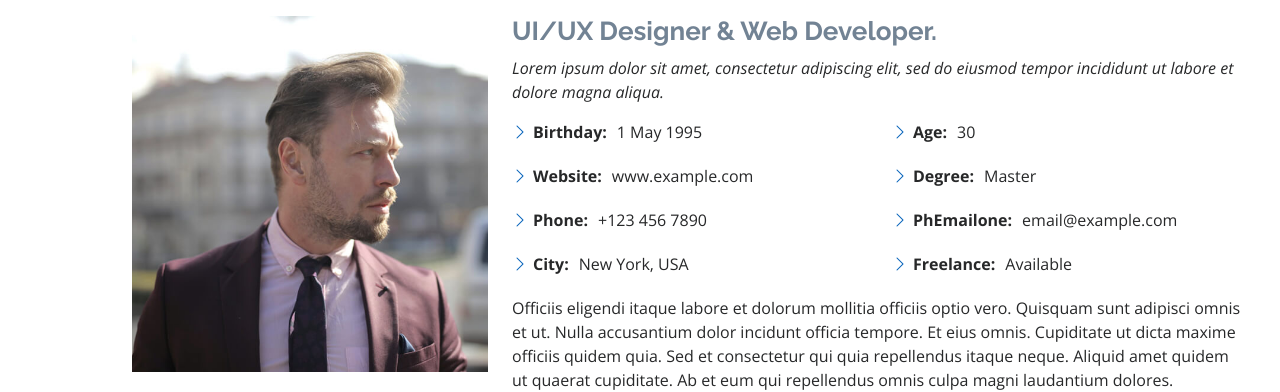
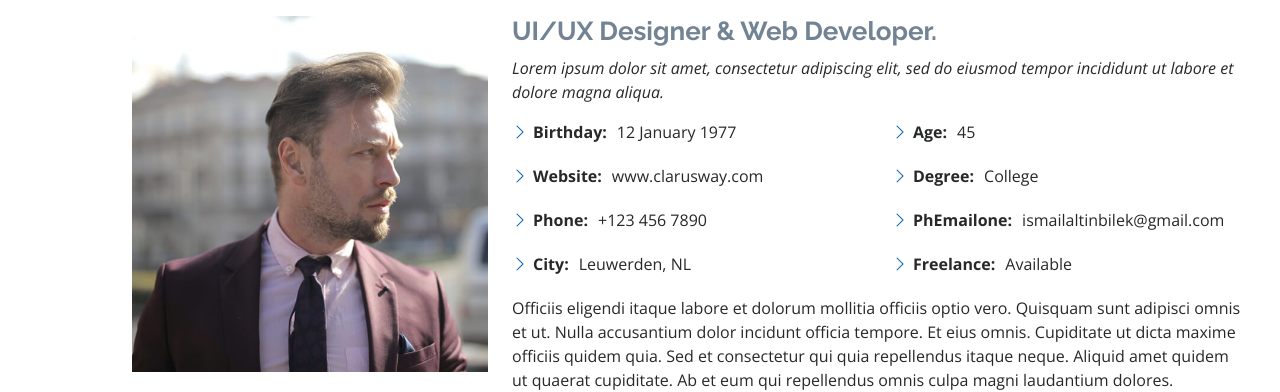
Before and after one commit to ismailaltinbilek/ismailaltinbilek.github.io, a plain HTML site: page index.html in a window 1280 px wide. Shown: the part 1000-1392 px from the top of the page. Drawn offline with nearby package versions, Linux system fonts and the light colour scheme.

Commit message:
new data updated.

```diff
--- a/index.html
+++ b/index.html
@@ -95,17 +95,17 @@
             <div class="row">
               <div class="col-lg-6">
                 <ul>
-                  <li><i class="bi bi-chevron-right"></i> <strong>Birthday:</strong> <span>1 May 1995</span></li>
-                  <li><i class="bi bi-chevron-right"></i> <strong>Website:</strong> <span>www.example.com</span></li>
+                  <li><i class="bi bi-chevron-right"></i> <strong>Birthday:</strong> <span>12 January 1977</span></li>
+                  <li><i class="bi bi-chevron-right"></i> <strong>Website:</strong> <span>www.clarusway.com</span></li>
                   <li><i class="bi bi-chevron-right"></i> <strong>Phone:</strong> <span>+123 456 7890</span></li>
-                  <li><i class="bi bi-chevron-right"></i> <strong>City:</strong> <span>New York, USA</span></li>
+                  <li><i class="bi bi-chevron-right"></i> <strong>City:</strong> <span>Leuwerden, NL</span></li>
                 </ul>
               </div>
               <div class="col-lg-6">
                 <ul>
-                  <li><i class="bi bi-chevron-right"></i> <strong>Age:</strong> <span>30</span></li>
-                  <li><i class="bi bi-chevron-right"></i> <strong>Degree:</strong> <span>Master</span></li>
-                  <li><i class="bi bi-chevron-right"></i> <strong>PhEmailone:</strong> <span>email@example.com</span></li>
+                  <li><i class="bi bi-chevron-right"></i> <strong>Age:</strong> <span>45</span></li>
+                  <li><i class="bi bi-chevron-right"></i> <strong>Degree:</strong> <span>College</span></li>
+                  <li><i class="bi bi-chevron-right"></i> <strong>PhEmailone:</strong> <span>ismailaltinbilek@gmail.com</span></li>
                   <li><i class="bi bi-chevron-right"></i> <strong>Freelance:</strong> <span>Available</span></li>
                 </ul>
               </div>
```
